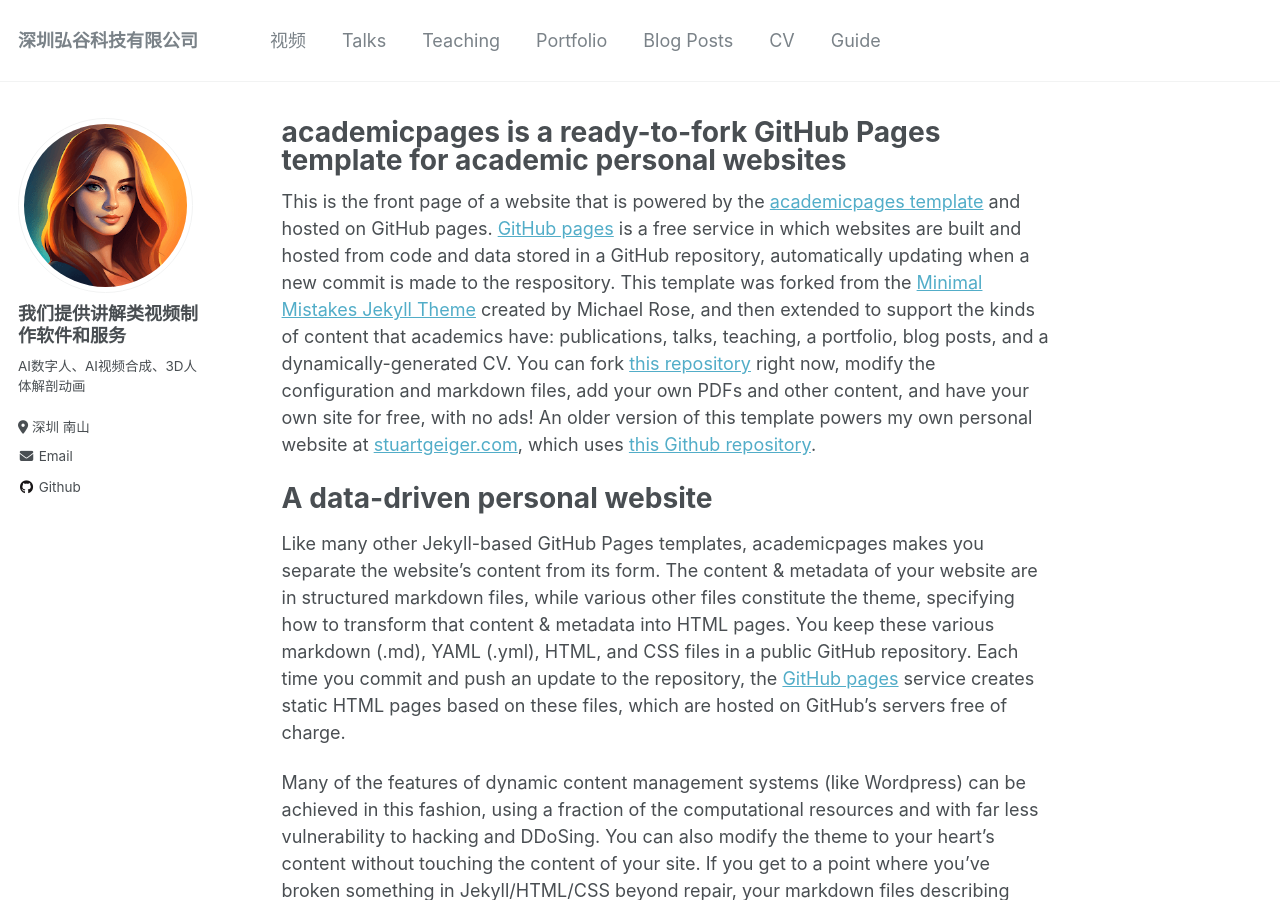
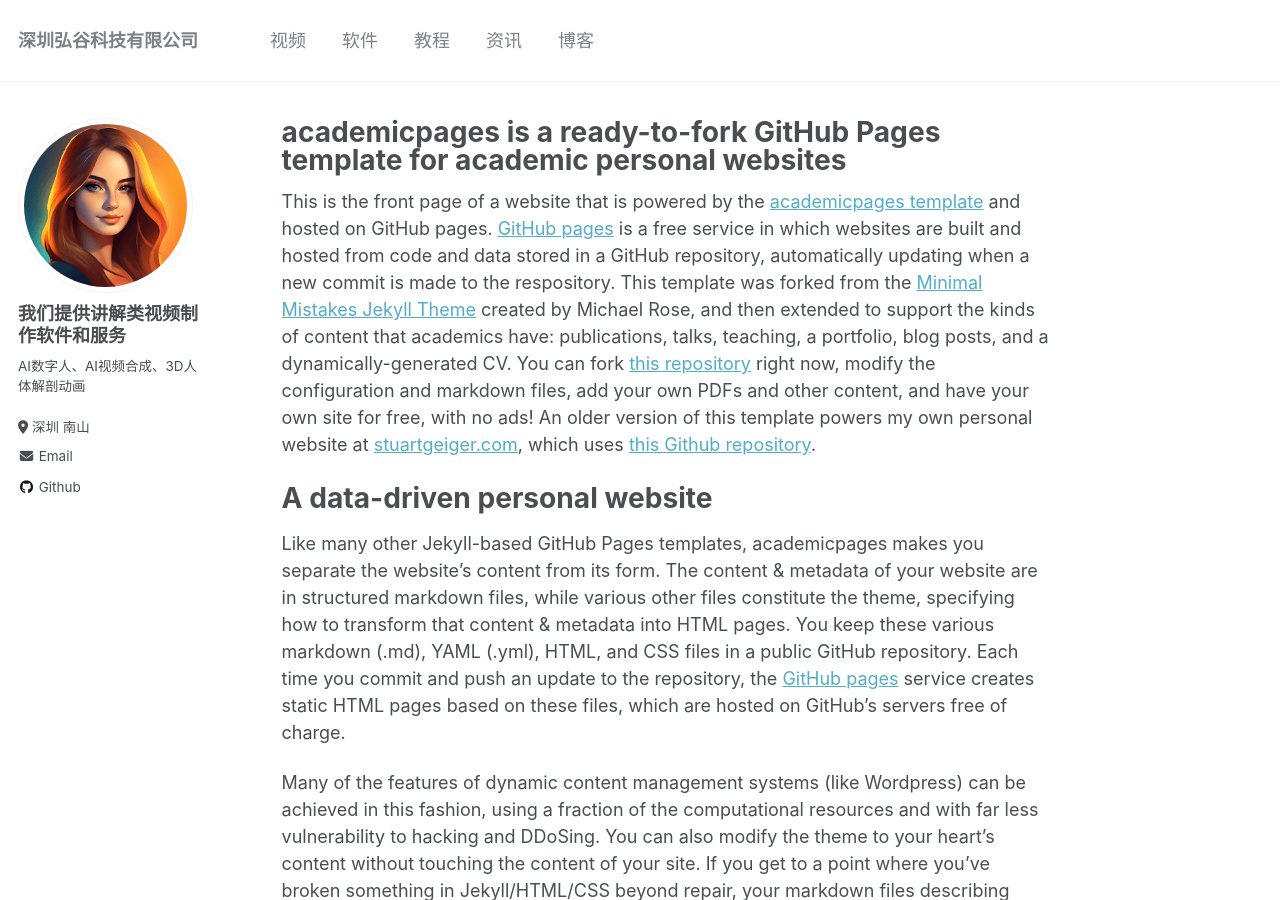
Before and after one commit to bloomv/bloomv, a Jekyll site: the page built from _pages/about.md, in a window 1280 px wide and 900 px high. Built offline with Jekyll 4.4.1, drawn with Linux system fonts in a browser that asks for light colours.

Commit message:
Update navigation.yml

```diff
--- a/_data/navigation.yml
+++ b/_data/navigation.yml
@@ -3,20 +3,20 @@ main:
   - title: "视频" # "Publications"
     url: /publications/
 
-  - title: "Talks"
+  - title: "软件" # "Portfolio"
+    url: /portfolio/
+
+  - title: "教程" # "Teaching"
+    url: /teaching/
+
+  - title: "资讯" # "Talks"
     url: /talks/
 
-  - title: "Teaching"
-    url: /teaching/
-
-  - title: "Portfolio"
-    url: /portfolio/
-
-  - title: "Blog Posts"
+  - title: "博客" # "Blog Posts"
     url: /year-archive/
 
-  - title: "CV"
-    url: /cv/
+#  - title: "CV"
+#    url: /cv/
 
-  - title: "Guide"
-    url: /markdown/
+#   - title: "Guide"
+#     url: /markdown/
```
